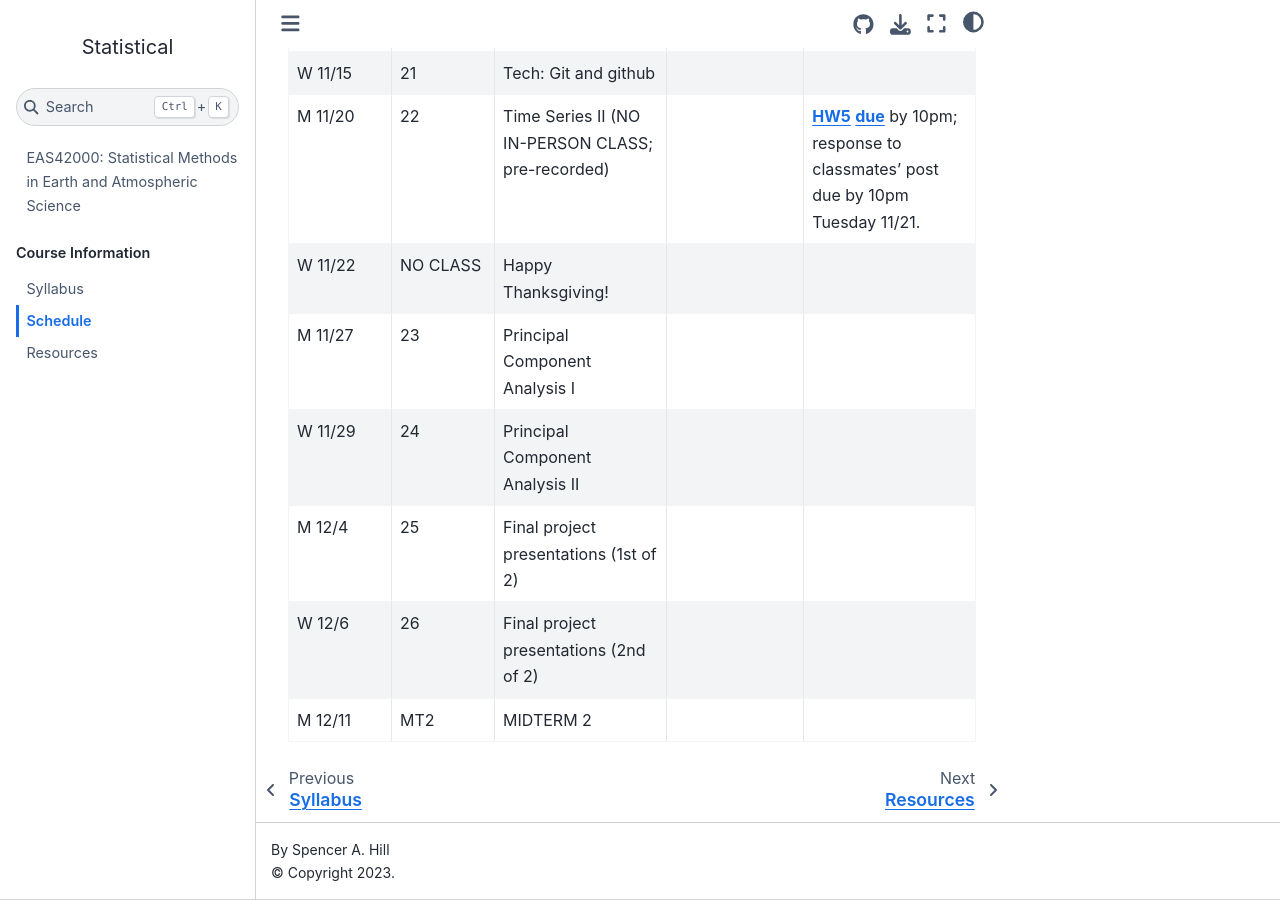
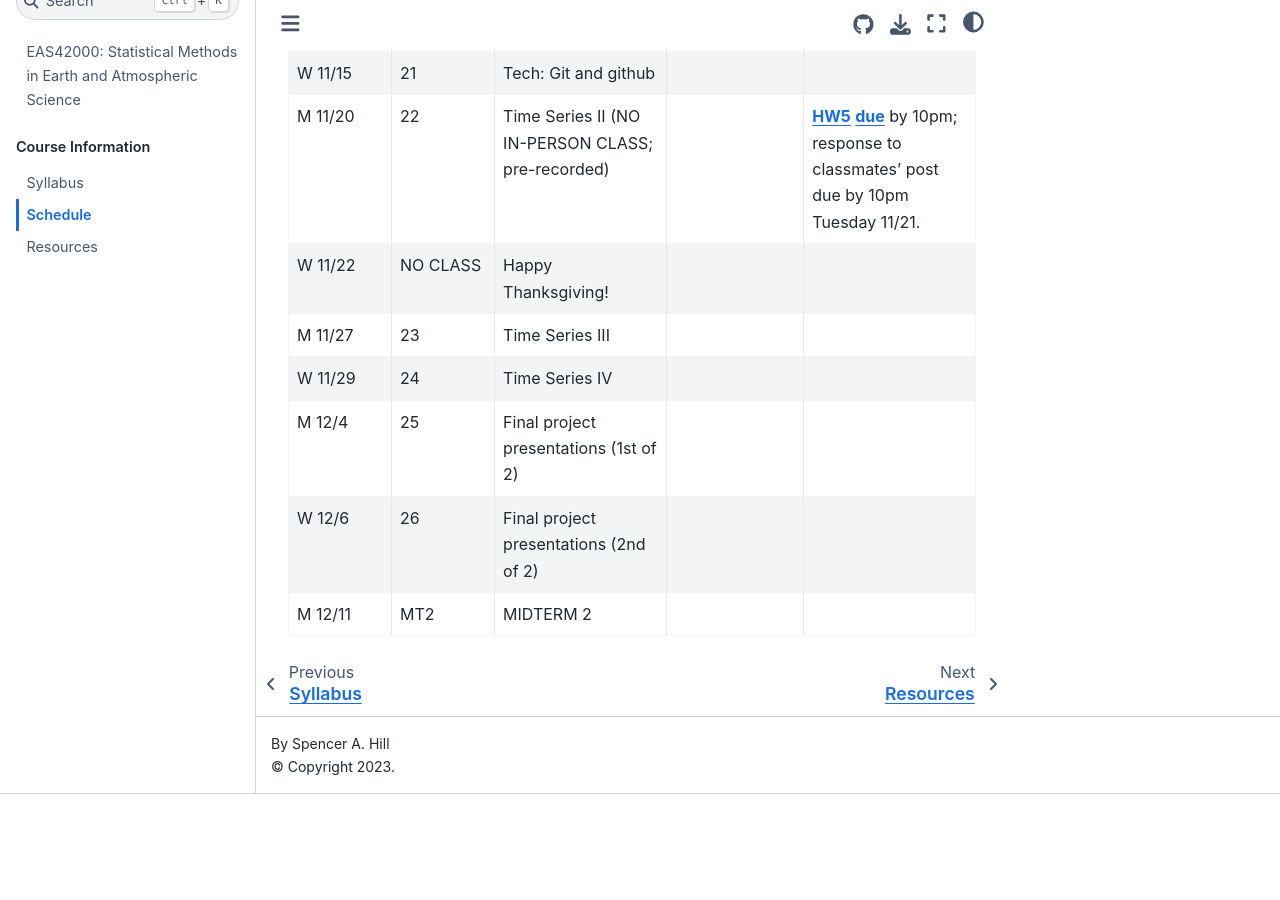
Before and after one commit to spencerahill/stat-methods-course, a Jupyter Book: the page built from info/schedule.md, in a window 1280 px wide and 900 px high, scrolled down 2175 px. Built offline with Jupyter Book 1.0.4 settings and Sphinx 7.4.7 and the Sphinx Book theme 1.1.4, drawn with Linux system fonts in a browser that asks for light colours; pages that are not in the unit, such as notebooks, are missing from menus; after the commit the page ends 2969 px from its top, so only the background shows below that.

Commit message:
split off spectral analysis

```diff
--- a/_toc.yml
+++ b/_toc.yml
@@ -18,6 +18,7 @@
       - file: lectures/hypothesis-tests
       - file: lectures/linear-regression
       - file: lectures/timeseries
+      - file: lectures/spectral-analysis
   - caption: Assignments
     numbered: 4
     chapters:
--- a/info/schedule.md
+++ b/info/schedule.md
@@ -154,12 +154,12 @@
   -
 * - M 11/27
   - 23
-  - Principal Component Analysis I
+  - Time Series III
   -
   -
 * - W 11/29
   - 24
-  - Principal Component Analysis II
+  - Time Series IV
   -
   -
 * - M 12/4
```
Also changed, not shown: 1 other file.
